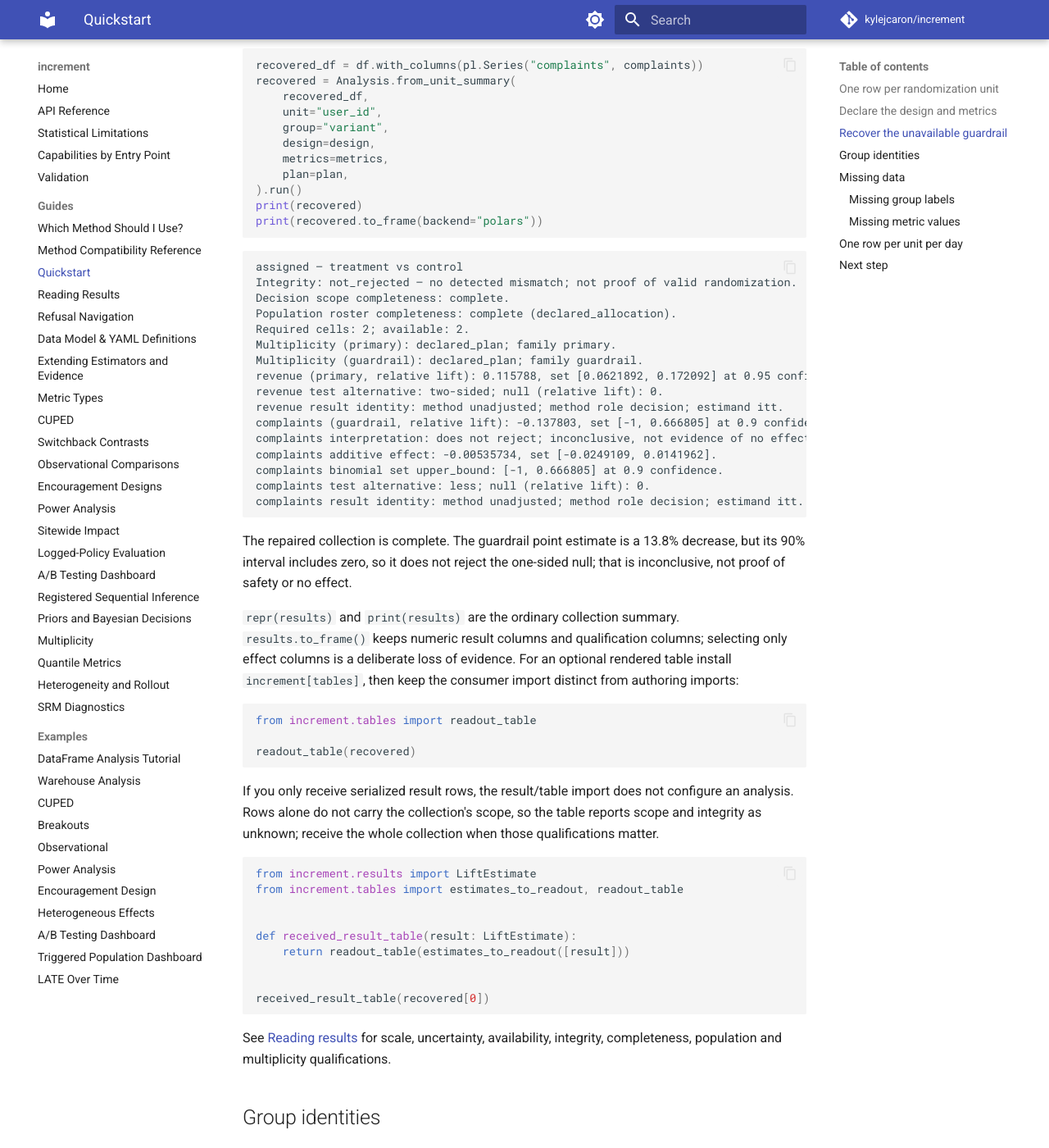
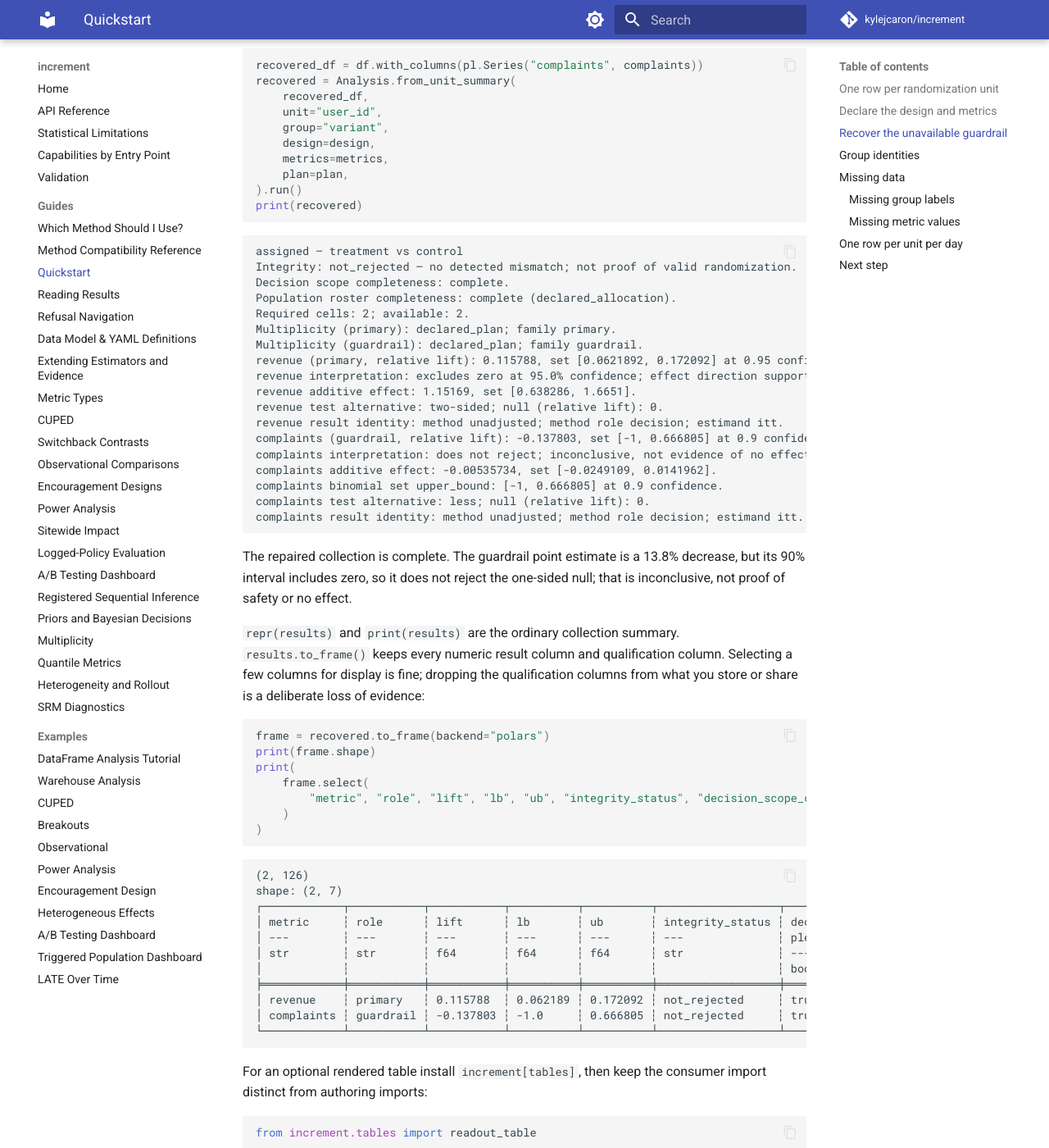
Before and after one commit to kylejcaron/increment, an MkDocs documentation site: the page built from docs/guides/quickstart.md, in a window 1280 px wide and 1400 px high, scrolled down 2657 px. Shown: the whole window at 82% size. Built offline with MkDocs 1.6.1 and Material for MkDocs 9.7.7, drawn with Linux system fonts in a browser that asks for light colours; comment, search, counter and statistics services are not loaded.

Commit message:
docs: show the complete recovered summary and a compact qualified frame

````diff
--- a/docs/guides/quickstart.md
+++ b/docs/guides/quickstart.md
@@ -154,6 +153,8 @@
 Multiplicity (primary): declared_plan; family primary.
 Multiplicity (guardrail): declared_plan; family guardrail.
 revenue (primary, relative lift): 0.115788, set [0.0621892, 0.172092] at 0.95 confidence.
+revenue interpretation: excludes zero at 95.0% confidence; effect direction supported (increase).
+revenue additive effect: 1.15169, set [0.638286, 1.6651].
 revenue test alternative: two-sided; null (relative lift): 0.
 revenue result identity: method unadjusted; method role decision; estimand itt.
 complaints (guardrail, relative lift): -0.137803, set [-1, 0.666805] at 0.9 confidence.
@@ -169,10 +170,37 @@
 one-sided null; that is inconclusive, not proof of safety or no effect.
 
 `repr(results)` and `print(results)` are the ordinary collection summary.
-`results.to_frame()` keeps numeric result columns and qualification columns;
-selecting only effect columns is a deliberate loss of evidence. For an
-optional rendered table install `increment[tables]`, then keep the consumer
-import distinct from authoring imports:
+`results.to_frame()` keeps every numeric result column and qualification
+column. Selecting a few columns for display is fine; dropping the
+qualification columns from what you store or share is a deliberate loss of
+evidence:
+
+```python
+frame = recovered.to_frame(backend="polars")
+print(frame.shape)
+print(
+    frame.select(
+        "metric", "role", "lift", "lb", "ub", "integrity_status", "decision_scope_complete"
+    )
+)
+```
+
+```text
+(2, 126)
+shape: (2, 7)
+┌────────────┬───────────┬───────────┬──────────┬──────────┬──────────────────┬────────────────────┐
+│ metric     ┆ role      ┆ lift      ┆ lb       ┆ ub       ┆ integrity_status ┆ decision_scope_com │
+│ ---        ┆ ---       ┆ ---       ┆ ---      ┆ ---      ┆ ---              ┆ plete              │
+│ str        ┆ str       ┆ f64       ┆ f64      ┆ f64      ┆ str              ┆ ---                │
+│            ┆           ┆           ┆          ┆          ┆                  ┆ bool               │
+╞════════════╪═══════════╪═══════════╪══════════╪══════════╪══════════════════╪════════════════════╡
+│ revenue    ┆ primary   ┆ 0.115788  ┆ 0.062189 ┆ 0.172092 ┆ not_rejected     ┆ true               │
+│ complaints ┆ guardrail ┆ -0.137803 ┆ -1.0     ┆ 0.666805 ┆ not_rejected     ┆ true               │
+└────────────┴───────────┴───────────┴──────────┴──────────┴──────────────────┴────────────────────┘
+```
+
+For an optional rendered table install `increment[tables]`, then keep the
+consumer import distinct from authoring imports:
 
 ```python
 from increment.tables import readout_table
````
Also changed, not shown: other parts of docs/guides/quickstart.md (+0 -1 lines).
